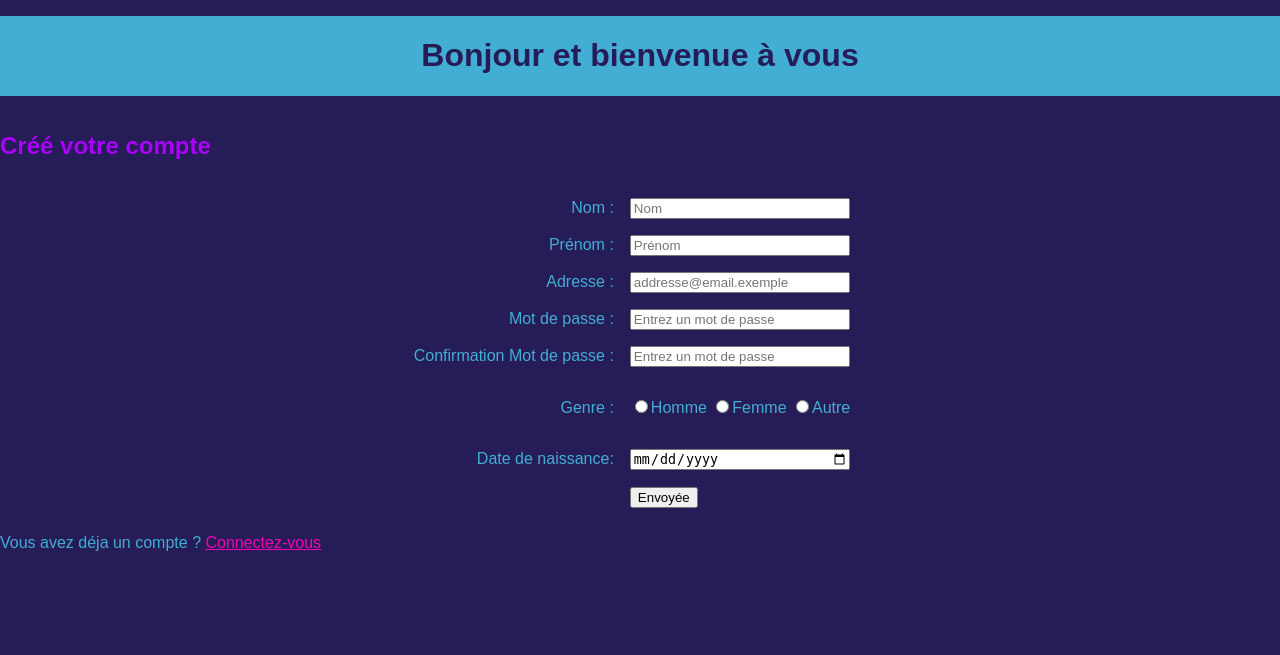
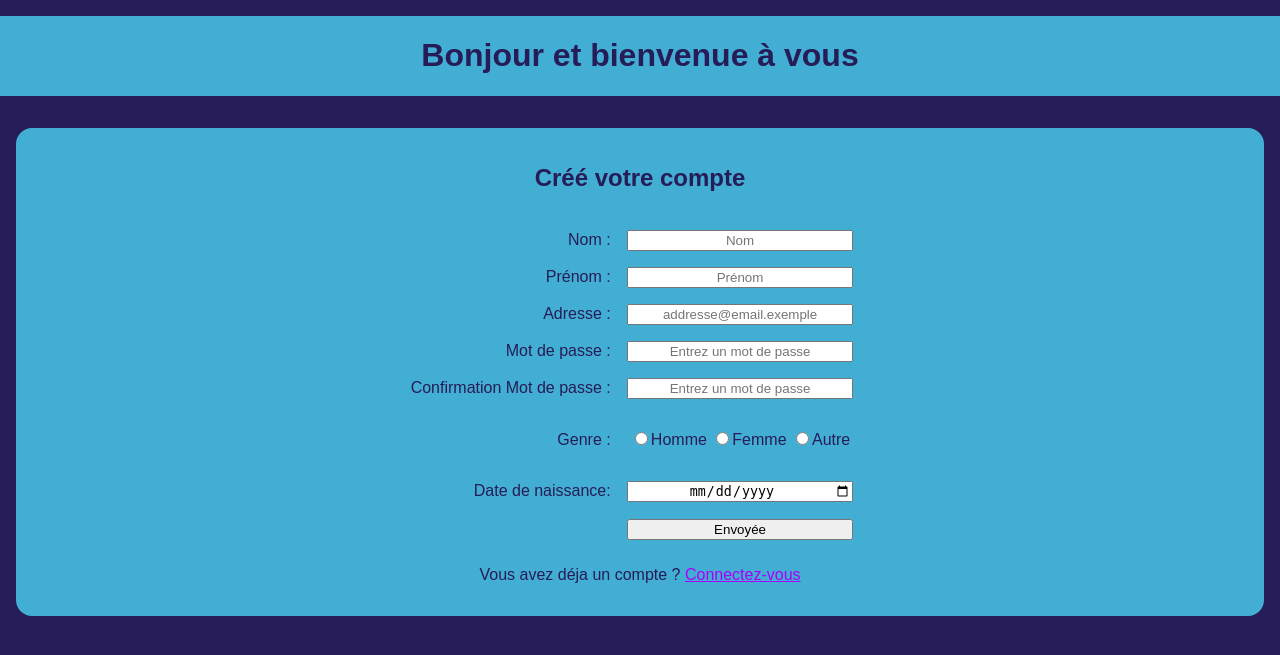
Before and after one commit to Yotacaz/Click-journeY, a PHP site: page /html/Inscription.html in a window 1280 px wide. Shown: the part 96-751 px from the top of the page. Run offline with PHP 8.4, Linux system fonts and the light colour scheme.

Commit message:
conexion et inscription.css

```diff
--- a/style.css
+++ b/style.css
@@ -282,6 +282,10 @@
     text-align: right;
 }
 
+.col2{
+    text-align: center;
+}
+
 /*Bloc de texte encadré*/
 .contour-bloc {
     width: fit-content;
@@ -302,10 +306,6 @@
     margin: 2em;
     padding: 1em;
     justify-content: center;
-}
-
-a.formulaire {
-    color: yellow;
 }
 
 /*Pour images d'un coté, texte de l'autre*/
@@ -444,3 +444,35 @@
     overflow: hidden;
     overflow-y: scroll;
 }
+
+a.lien {
+color: #aa00f9;
+}
+
+.bloc1 {
+    display: block;
+    padding: 1em;
+    margin: 1em;
+    background-color: #43aed4;
+    color: #261C57;
+    border-radius: 1em;
+    align-items: center;
+    text-align: center;
+}
+
+.bloc1 h1,
+.bloc1 h2,
+.bloc1 h3 {
+    color: #261C57;
+}
+
+div img#dessert{
+    padding: 1em;
+    height: 20em;
+    width: 20em;
+    text-align: left;
+}
+
+.submit{
+width: 17em;
+}
```
